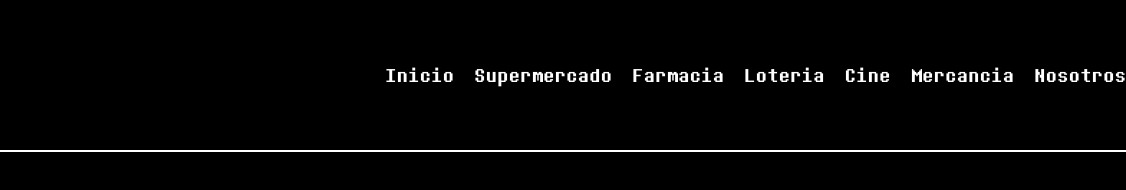
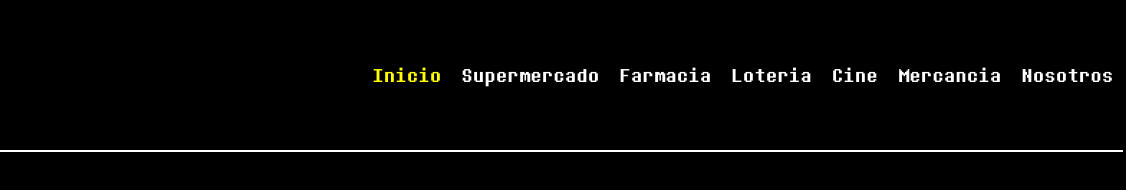
Before and after one commit to 4to-Informatica-DPWRM/Pagina-de-publicidad, a plain HTML site: page index.html in a window 1280 px wide. In both pictures the pointer is over the element "Inicio". Shown: the full height of the page, 154-1280 px from the left. Drawn offline with Linux system fonts and the light colour scheme.

Commit message:
Cambios en el menu
Tiene hover y cambio en el width

```diff
--- a/styles/menu.css
+++ b/styles/menu.css
@@ -2,7 +2,7 @@ header {
     display: flex;
     justify-content: space-between;
     height: 150px;
-    width: 100vw;
+    width: 99%;
     padding-right: 10px;
     border-bottom: 2px white solid;
 }
@@ -19,6 +19,10 @@ header {
     align-items: center;
 }
 
+#menu p:hover {
+    color: yellow;
+}
+
 #optinicio {
     display: none;
 }
```
